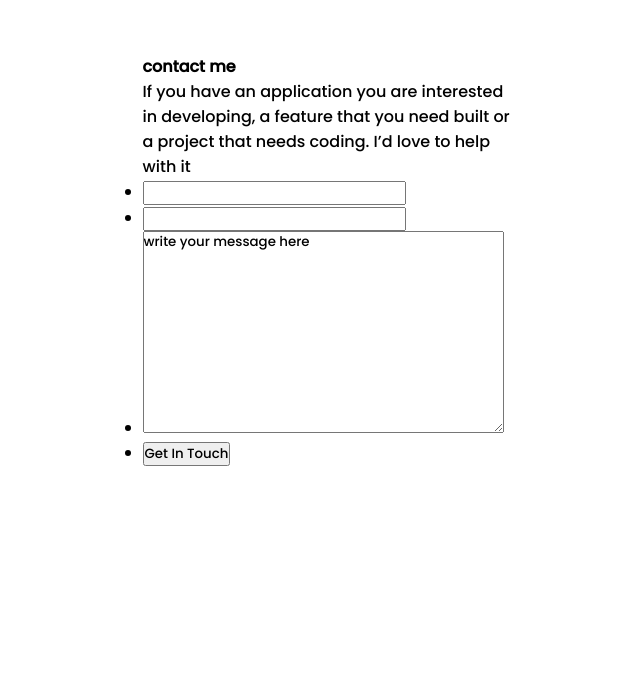
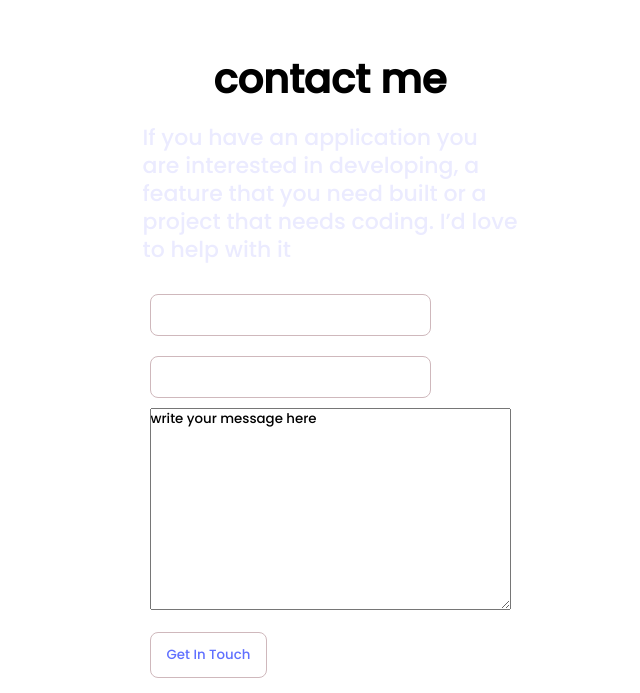
Before and after one commit to derrick1451/mobile-portfolio-setup, a website: page index.html in a window 1280 px wide. Shown: the part 4485-5178 px from the top of the page, without its empty margins (310-950 px from the left). Before the commit the page ends 4951 px from the top, so only its background shows below. Drawn offline with Linux system fonts and the light colour scheme.

Commit message:
Update main.css

```diff
--- a/main.css
+++ b/main.css
@@ -422,3 +422,50 @@ body {
   height: 24px;
   width: 237px;
 }
+
+.form-section {
+  display: flex;
+  flex-direction: column;
+  justify-content: center;
+  align-items: center;
+  margin-bottom: 200px;
+}
+
+.form-section h4 {
+  /* color: #ffffff; */
+  font-family: poppins, sans-serif;
+  font-size: 40px;
+  font-weight: 700;
+  line-height: 50px;
+}
+
+.form-section p {
+  font-size: 22px;
+  font-weight: 400;
+  font-style: normal;
+  line-height: 28px;
+  font-family: poppins, sans-serif;
+  color: #ebebff;
+  margin: 20px 0;
+}
+
+.contact-form li {
+  list-style-type: none;
+}
+
+.contact-form li input {
+  padding: 10px;
+  border-radius: 8px;
+  border: #cfb8bc 1px solid;
+  margin: 10px 0;
+}
+
+.contact-form li button {
+  border: none;
+  padding: 12px 16px;
+  background-color: #ffffff;
+  color: #6070ff;
+  border: #cfb8bc 1px solid;
+  margin: 15px 0;
+  border-radius: 8px;
+}
```
